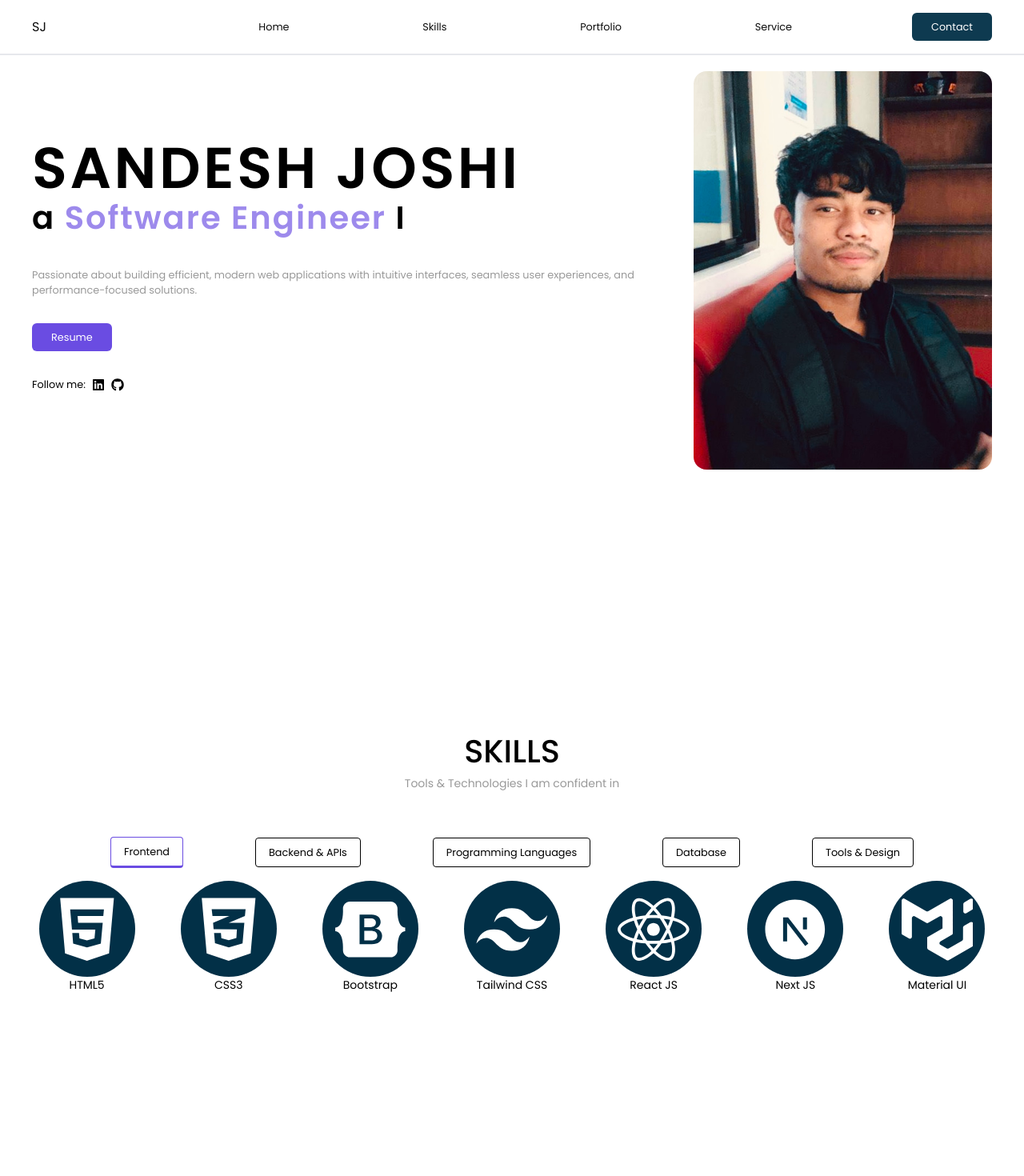
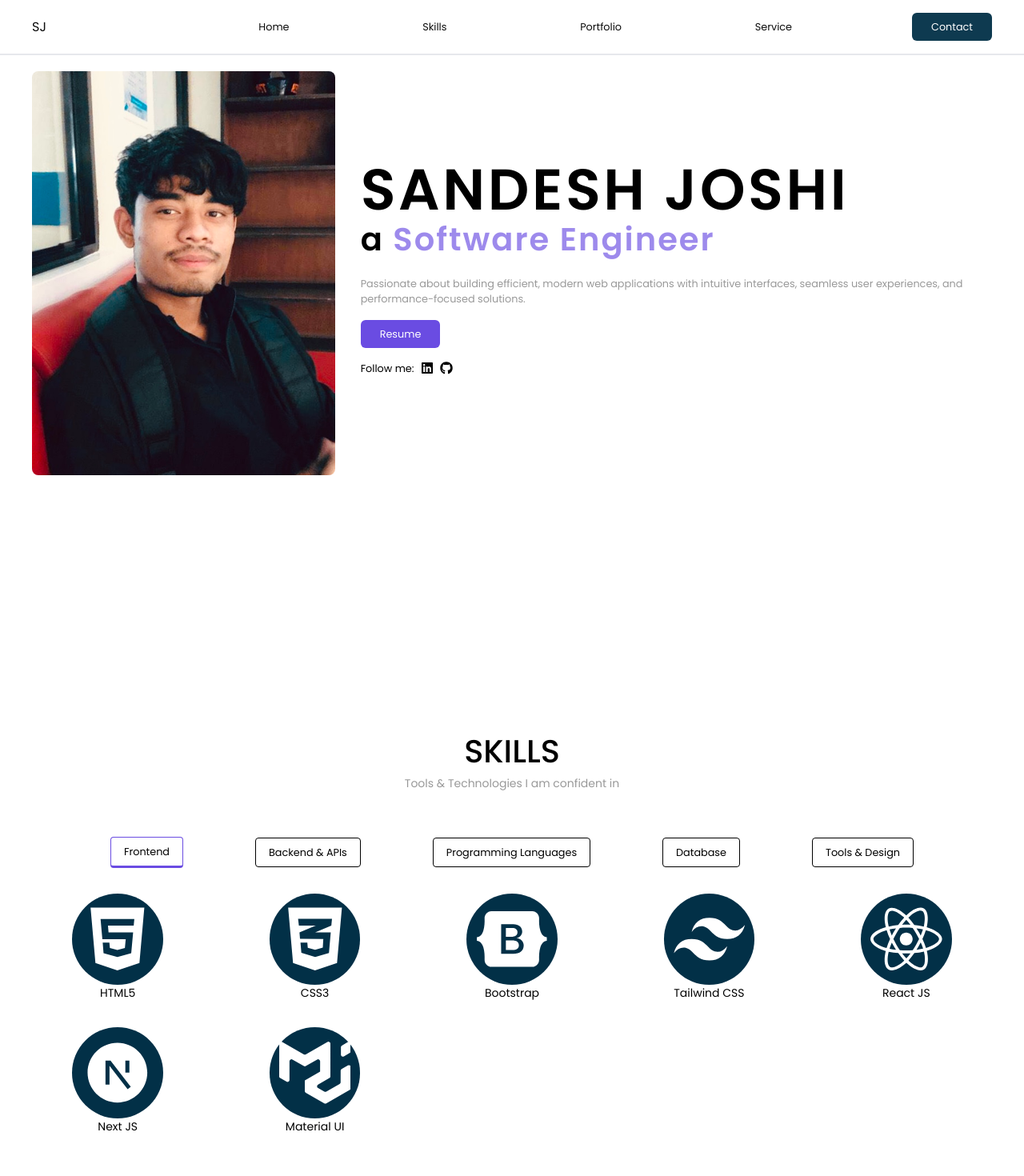
Before and after one commit to sandeshjoshi0927/react-portfolio, a React (Vite) app: page / in a window 1280 px wide. Shown: the top 1470 px of the page at 80% size. Built offline with nearby package versions, Linux system fonts and the light colour scheme.

Commit message:
responsive and some fixes

```diff
--- a/src/App.jsx
+++ b/src/App.jsx
@@ -26,7 +26,7 @@ function App() {
         <ContactSection />
       </div>
 
-      {/* <FooterSection /> */}
+      <FooterSection />
     </div>
   );
 }
--- a/src/components/ProjectCard.jsx
+++ b/src/components/ProjectCard.jsx
@@ -19,7 +19,7 @@ const ProjectCard = ({ project }) => {
   }, [openViewMore]);
 
   return (
-    <div className="hover:drop-shadow-xl w-full md:w-80 lg:w-90">
+    <div className="hover:drop-shadow-xl h-full">
       <div className="relative">
         <img
           src={project.thumbnail}
--- a/src/components/sections/AboutSection.jsx
+++ b/src/components/sections/AboutSection.jsx
@@ -13,13 +13,20 @@ const AboutSection = () => {
     },
   ];
   return (
-    <div className="grid grid-cols-6 gap-10 items-center">
-      <div className="col-span-6 lg:col-span-4 space-y-8">
+    <div className="grid grid-cols-6 gap-4 md:gap-8 items-center">
+      <div className="col-span-2 lg:w-full">
+        <img
+          src="me.jpg"
+          alt="image"
+          className="rounded-lg object-cover w-full h-full  aspect-3/4 "
+        />
+      </div>
+      <div className="col-span-6 lg:col-span-4 space-y-4">
         <div>
           <span className="main-heading">Sandesh Joshi</span>
           <p className="sub-heading">
             a <span className="text-primary opacity-65">Software Engineer</span>{" "}
-            I{/* TODO */}
+            {/* TODO */}
           </p>
         </div>
         <p className="text-smaller font-normal opacity-40">
@@ -36,19 +43,17 @@ const AboutSection = () => {
         </Button>
         <div className="flex gap-2 items-center text-smaller">
           Follow me:
-          {socials.map((social) => (
-            <a href={social.url} target="_blank" className="text-normal">
+          {socials.map((social, index) => (
+            <a
+              key={index}
+              href={social.url}
+              target="_blank"
+              className="text-normal"
+            >
               {social.icon}
             </a>
           ))}
         </div>
-      </div>
-      <div className="col-span-2 hidden lg:block aspect-3/4 lg:w-full">
-        <img
-          src="me.jpg"
-          alt="image"
-          className="rounded-2xl object-cover w-full h-full"
-        />
       </div>
     </div>
   );
--- a/src/components/sections/ContactSection.jsx
+++ b/src/components/sections/ContactSection.jsx
@@ -4,8 +4,8 @@ import Button from "@components/Button";
 
 const ContactSection = () => {
   return (
-    <div class="mx-10 my-20 grid grid-cols-12 gap-4 lg:gap-10" id="contact">
-      <div class="col-span-10 lg:col-span-5">
+    <div className="mx-10 my-20 grid grid-cols-12 gap-4 lg:gap-10" id="contact">
+      <div className="col-span-10 lg:col-span-5">
         <h1 className="text-big">
           Let's Chat. <br />
           Get in touch with me.
@@ -24,7 +24,7 @@ const ContactSection = () => {
           </p>
         </div>
       </div>
-      <div class="col-span-12 lg:col-span-7">
+      <div className="col-span-12 lg:col-span-7">
         <form
           action="https://formspree.io/f/xzbndvvr"
           method="POST"
--- a/src/components/sections/FooterSection.jsx
+++ b/src/components/sections/FooterSection.jsx
@@ -6,11 +6,7 @@ const FooterSection = () => {
     <>
       <div className="container m-auto">
         <div className="mx-10 my-5">
-          <ul>
-            <LinkItem />
-          </ul>
-
-          <p className="text-center">
+          <p className="text-right text-small">
             Built by <span className="text-primary">Sandesh Joshi</span>
           </p>
         </div>
--- a/src/components/sections/PortfolioSection.jsx
+++ b/src/components/sections/PortfolioSection.jsx
@@ -46,7 +46,7 @@ const PortfolioSection = () => {
   return (
     <div className="space-y-10" id="portfolio">
       <Heading title="Projects" subTitle="Some of the works I have done" />
-      <div className="flex items-center justify-between gap-4 flex-wrap">
+      <div className="grid grid-cols-1 sm:grid-cols-2 lg:grid-cols-3 gap-4">
         {projects.map((project, index) => (
           <ProjectCard key={index} project={project} />
         ))}
--- a/src/components/sections/SkillSection.jsx
+++ b/src/components/sections/SkillSection.jsx
@@ -100,7 +100,7 @@ const SkillSection = () => {
         subTitle="Tools & Technologies I am confident in"
       />
       <div className="flex flex-col">
-        <div className="flex items-center justify-evenly flex-wrap gap-2 p-4 text-smaller">
+        <div className="flex items-center justify-evenly flex-wrap gap-2 p-4 text-smaller mb-4">
           {skills.map((skill, index) => (
             <div
               key={index}
@@ -115,11 +115,11 @@ const SkillSection = () => {
             </div>
           ))}
         </div>
-        <div className="flex flex-wrap items-center justify-between gap-6 lg:gap-10">
+        <div className="grid grid-cols-2 sm:grid-cols-3 md:grid-cols-4 lg:grid-cols-5 gap-6 lg:gap-8">
           {selectedSkill.map((skill) =>
-            skill.details.map((detail) => (
-              <div className="grow flex flex-col items-center w-30">
-                <div className="w-14 h-14 sm:w-20 sm:h-20 lg:w-30 lg:h-30 p-3 rounded-full bg-secondary text-white flex text-icons items-center justify-center">
+            skill.details.map((detail, index) => (
+              <div key={index} className="flex flex-col items-center">
+                <div className="p-3 rounded-full bg-secondary text-white flex text-icons items-center justify-center">
                   {detail.icon ? detail.icon : <FaBan />}
                 </div>
                 <div className="text-center text-small text-wrap">
```
